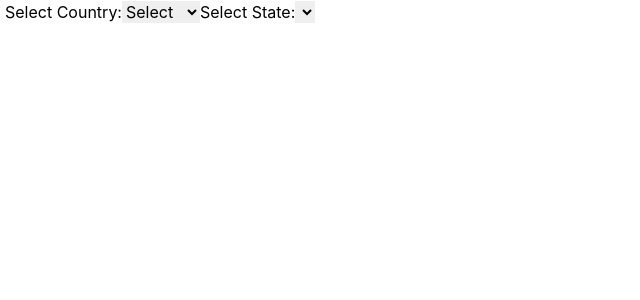
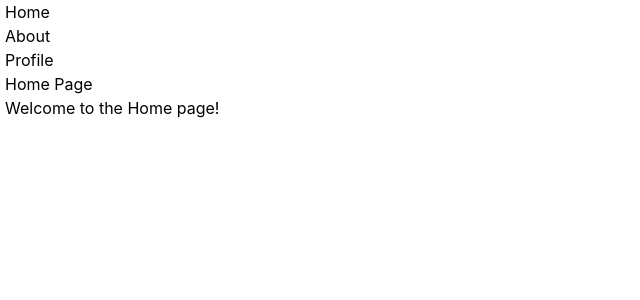
Before and after one commit to Shubhamphadtare11/React-Components, a React (Create React App) app: page / in a window 1280 px wide. Shown: the top 300 px of the page, without its empty margins (0-640 px from the left). Built offline with nearby package versions, Linux system fonts and the light colour scheme.

Commit message:
added new problem

```diff
--- a/package.json
+++ b/package.json
@@ -11,6 +11,7 @@
     "react": "^18.3.1",
     "react-dom": "^18.3.1",
     "react-redux": "^9.1.2",
+    "react-router-dom": "^6.24.1",
     "react-scripts": "5.0.1",
     "web-vitals": "^2.1.4"
   },
--- a/src/App.js
+++ b/src/App.js
@@ -1,5 +1,4 @@
 import React from "react";
-import FetchParent from "./Components/FetchAPI/FetchParent";
 import ImageSlider from "./Components/ImageSlider/ImageSlider";
 import { Parent } from "./Components/ChildToParent/Parent";
 import UseMemoExample from "./Components/useMemo/useMemoExample";
@@ -14,6 +13,8 @@ import TodoWithEdit from "./Components/TodoApp/Simple Todo/TodoWithEdit";
 import SearchDebounce from "./Components/SearchResults/Simple With Debounce/SearchDebounce";
 import Infinite from "./Components/Infinite Scrolling/Infinite";
 import DropdownExample from "./Components/Nested Dropdown/DropdownExample";
+import RouterPage from "./Components/Router/RouterPage";
+import FetchParent from "./Components/FetchAPI with custom hook/FetchParent";
 
 
 function App() {
@@ -33,7 +34,8 @@ function App() {
      {/* <Todo/> */}
      {/* <TodoWithEdit/> */}
      {/* <Infinite/> */}
-     <DropdownExample/>
+     {/* <DropdownExample/> */}
+     <RouterPage/>
     </div>
   );
 }
--- /dev/null
+++ b/src/Components/Router/RouterPage.js
@@ -0,0 +1,59 @@
+import React from 'react';
+import { BrowserRouter as Router, Routes, Route, Link } from 'react-router-dom';
+
+
+const RouterPage = () => {
+  return (
+    <Router>
+      <nav>
+        <ul>
+          <li>
+            <Link to="/">Home</Link>
+          </li>
+          <li>
+            <Link to="/about">About</Link>
+          </li>
+          <li>
+            <Link to="/profile">Profile</Link>
+          </li>
+        </ul>
+      </nav>
+
+      <Routes>
+        <Route path="/" element={<Home />} />
+        <Route path="/about" element={<About />} />
+        <Route path="/profile" element={<UserProfile />} />
+      </Routes>
+    </Router>
+  );
+};
+
+export const About = () => {
+    return (
+      <div>
+        <h2>About Page</h2>
+        <p>This is the About page of our application.</p>
+      </div>
+    );
+  };
+
+ export const UserProfile = () => {
+    return (
+      <div>
+        <h2>User Profile Page</h2>
+        <p>Here you can view user information.</p>
+      </div>
+    );
+  };
+
+  export const Home = () => {
+    return (
+      <div>
+        <h2>Home Page</h2>
+        <p>Welcome to the Home page!</p>
+      </div>
+    );
+  };
+
+
+export default RouterPage;
```
Also changed, not shown: src/Components/FetchAPI with custom hook/FetchParent.js (renamed from src/Components/FetchAPI/FetchParent.js), src/Components/FetchAPI with custom hook/IMPPerson.js (renamed from src/Components/FetchAPI/IMPPerson.js), src/Components/FetchAPI with custom hook/Users.js (renamed from src/Components/FetchAPI/Users.js), src/Components/FetchAPI with custom hook/useFetchAPI.js (renamed from src/Components/FetchAPI/useFetchAPI.js), 1 other file (tests, documents, lock files or other folders).
